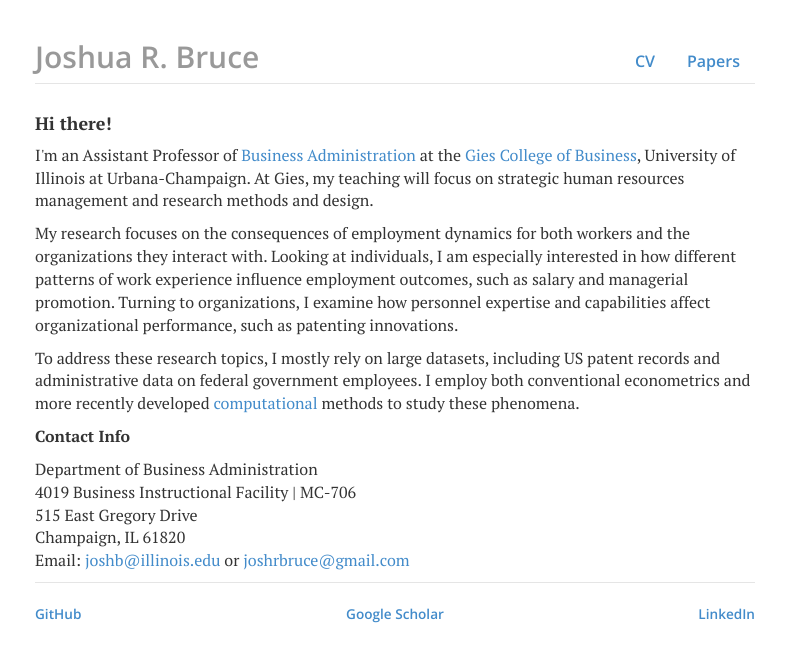
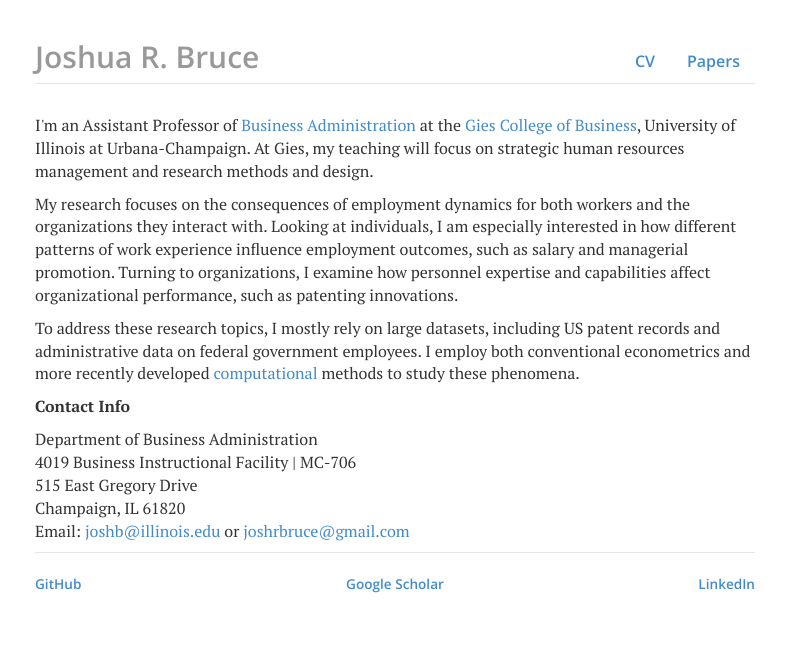
Before and after one commit to joshuarbruce/joshuarbruce.github.io, a Jekyll site: the page built from index.html, in a window 1280 px wide. Shown: the top 662 px of the page, without its empty margins (245-1031 px from the left). Built offline with Jekyll 4.4.1, drawn with Linux system fonts in a browser that asks for light colours; nearby versions of some CDN libraries.

Commit message:
Update index.html

```diff
--- a/index.html
+++ b/index.html
@@ -3,7 +3,6 @@ layout: default
 title: joshuarbruce.github.io
 ---
 <div class="blurb">
-	<h4>Hi there!</h4>
 	<p>I'm an Assistant Professor of <a href="https://giesbusiness.illinois.edu/business-administration" target="_blank">Business Administration</a> at the <a href="https://business.illinois.edu" target="_blank">Gies College of Business</a>, University of Illinois at Urbana-Champaign. At Gies, my teaching will focus on strategic human resources management and research methods and design.</p>
 	<p>My research focuses on the consequences of employment dynamics for both workers and the organizations they interact with. Looking at individuals, I am especially interested in how different patterns of work experience influence employment outcomes, such as salary and managerial promotion. Turning to organizations, I examine how personnel expertise and capabilities affect organizational performance, such as patenting innovations.</p>
 	<p>To address these research topics, I mostly rely on large datasets, including US patent records and administrative data on federal government employees. I employ both conventional econometrics and more recently developed <a href="https://en.wikipedia.org/wiki/Computational_sociology" target="_blank">computational</a> methods to study these phenomena.</p>
```
